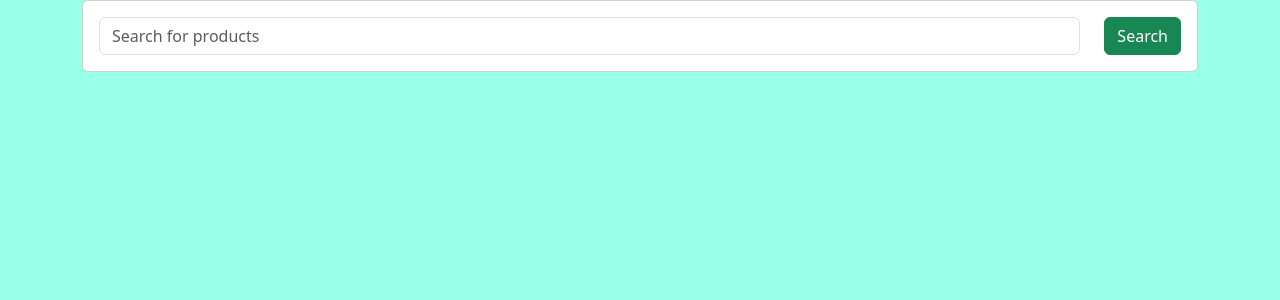
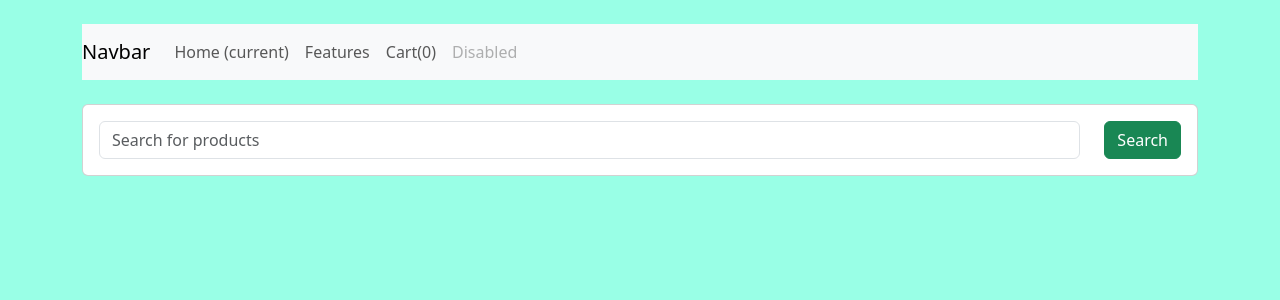
Before and after one commit to RalitsaTerzieva/e-commerce-shop, a Django app: page / in a window 1280 px wide. Shown: the top 300 px of the page. Run offline with Django 4.2, Linux system fonts and the light colour scheme; data that the repository does not hold is empty.

Commit message:
Add navbar and show product amount in Cart

```diff
--- a/shop/templates/shop/index.html
+++ b/shop/templates/shop/index.html
@@ -15,6 +15,34 @@
     </head>
     <body>
        <div class='container'>
+        <br/>
+        <div class='row'>
+            <div class='col-md-12'>
+                <nav class="navbar navbar-expand-lg navbar-light bg-light">
+                    <a class="navbar-brand" href="#">Navbar</a>
+                    <button class="navbar-toggler" type="button" data-toggle="collapse" data-target="#navbarNav" aria-controls="navbarNav" aria-expanded="false" aria-label="Toggle navigation">
+                      <span class="navbar-toggler-icon"></span>
+                    </button>
+                    <div class="collapse navbar-collapse" id="navbarNav">
+                      <ul class="navbar-nav">
+                        <li class="nav-item active">
+                          <a class="nav-link" href="#">Home <span class="sr-only">(current)</span></a>
+                        </li>
+                        <li class="nav-item">
+                          <a class="nav-link" href="#">Features</a>
+                        </li>
+                        <li class="nav-item">
+                          <a id='cart' class="nav-link" href="#">Cart(0)</a>
+                        </li>
+                        <li class="nav-item">
+                          <a class="nav-link disabled" href="#">Disabled</a>
+                        </li>
+                      </ul>
+                    </div>
+                  </nav>
+            </div>
+        </div>
+        <br/>
         <div class='row'>
             <div class='col-md-12'>
                 <form class='card card-sm'>
@@ -99,6 +127,7 @@
                     cart[item_id] = 1;
                 }
                 localStorage.setItem('cart',JSON.stringify(cart));
+                document.getElementById('cart').innerHTML = "Cart:(" + Object.keys(cart).length + ")"
             })
         })
 
```
